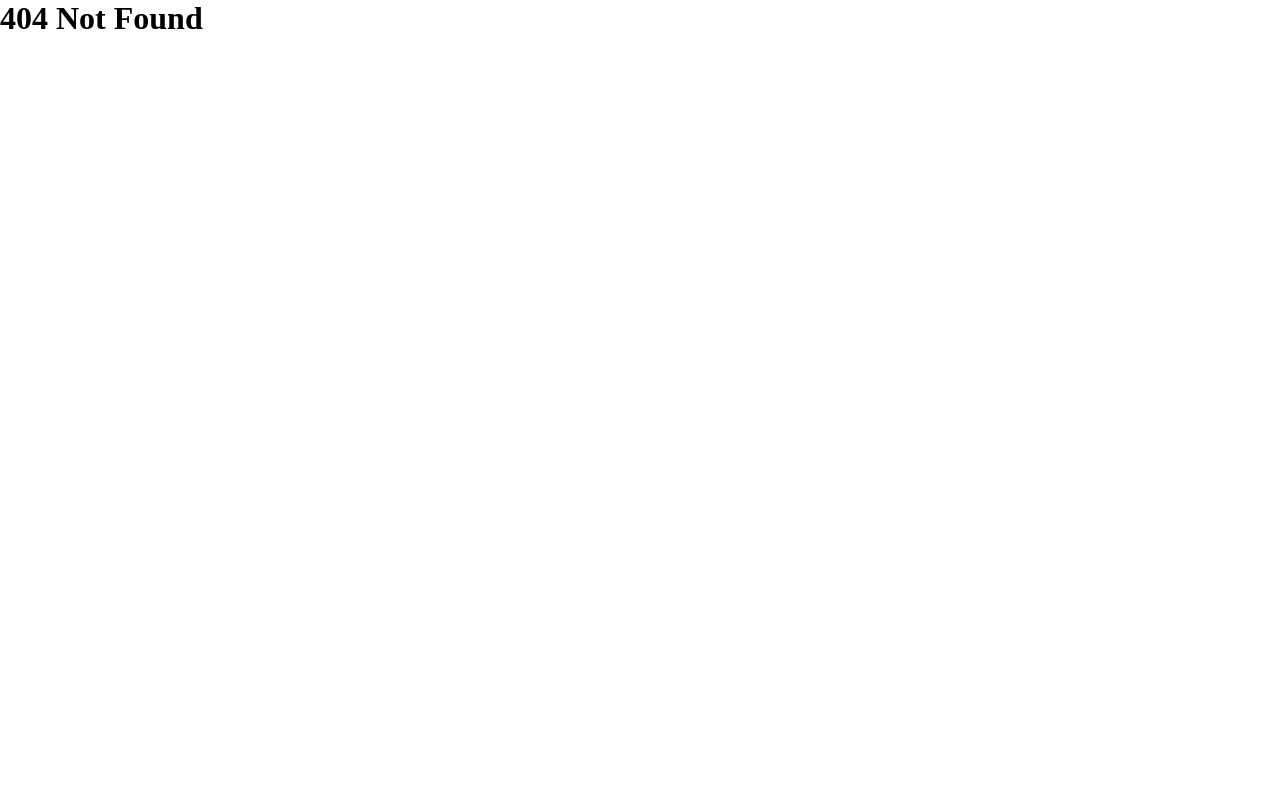
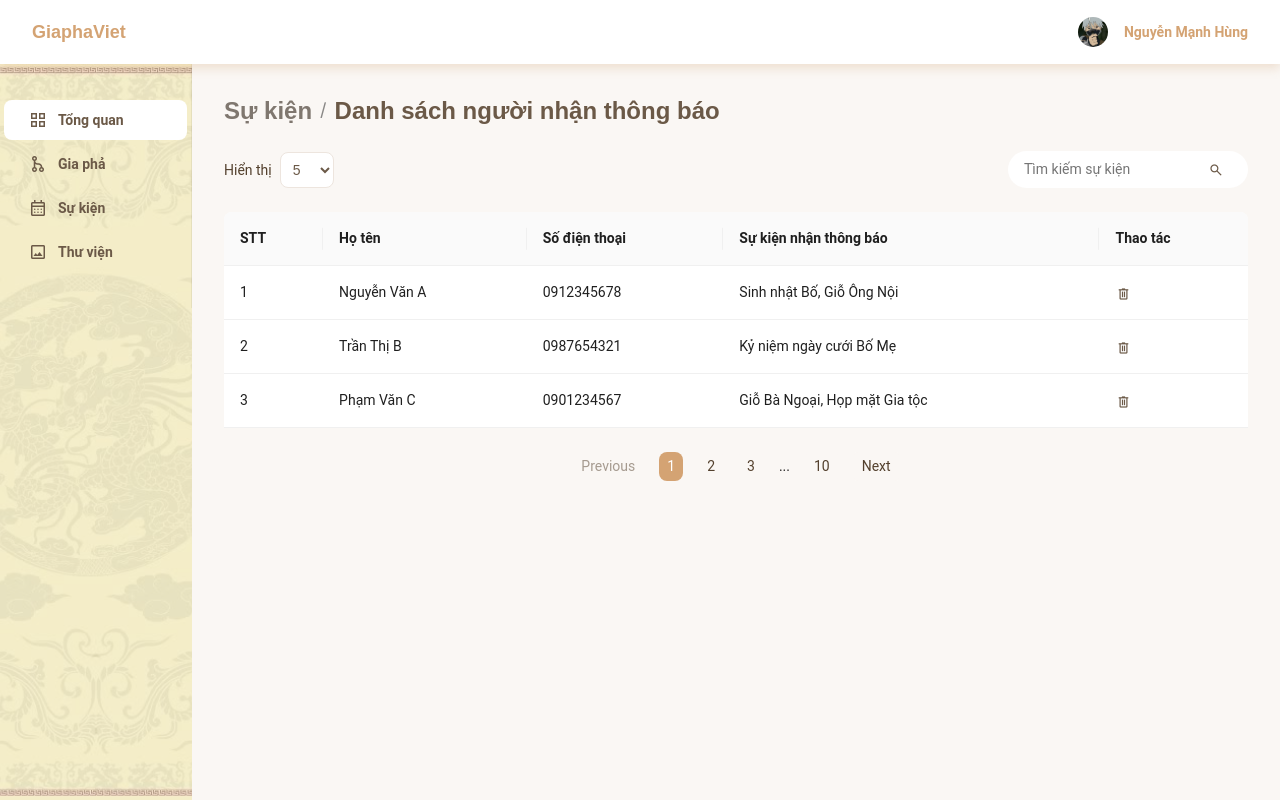
Before and after one commit to hungk4/gia_pha, a React (Create React App) app: page /admin/danh-sach-nguoi-nhan-thong-bao in a window 1280 px wide. Before the commit this address had no page. Built offline with nearby package versions, Linux system fonts and the light colour scheme.

Commit message:
danh sach nguoi nhan thong bao

```diff
--- a/src/App.tsx
+++ b/src/App.tsx
@@ -15,6 +15,7 @@ import AdminSukien from "./views/admin/pages/Su-kien/AdminSukien";
 import AdminLayout from "./views/admin/partials/AdminLayout";
 import AdminLogin from "./views/admin/pages/Login/AdminLogin";
 import AdminEventList from "./views/admin/pages/Su-kien/AdminEventList";
+import AdminEventUser from "./views/admin/pages/Su-kien/AdminEventUser";
 
 function App() {
   return (
@@ -39,6 +40,7 @@ function App() {
           <Route path="thu-vien" element={<AdminThuvien />} />
           <Route path="su-kien" element={<AdminSukien />} />
           <Route path="danh-sach-su-kien" element={<AdminEventList />} />
+          <Route path="danh-sach-nguoi-nhan-thong-bao" element={<AdminEventUser/>} />
         </Route>
 
         <Route path="*" element={<h1>404 Not Found</h1>}></Route>
--- /dev/null
+++ b/src/views/admin/pages/Su-kien/AdminEventUser.css
@@ -0,0 +1,20 @@
+.adminEventUser-container .tool {
+  display: flex;
+  align-items: center;
+  justify-content: space-between;
+  margin-bottom: 24px;
+}
+
+.adminEventUser-container .tool .tool-left .label-select {
+  margin-right: 8px;
+  color: var(--color-dark-2);
+}
+
+.adminEventUser-container .tool .tool-left .select-options {
+  padding: 8px 8px;
+  border-radius: 8px;
+  border: 1px solid var(--color-light-3);
+  background-color: var(--color-light-1);
+  color: var(--color-dark-3);
+  font-size: 14px;
+}
--- /dev/null
+++ b/src/views/admin/pages/Su-kien/AdminEventUser.tsx
@@ -0,0 +1,146 @@
+import "./AdminEventUser.css";
+
+import { Breadcrumb, Space, Table } from "antd";
+import Search from "../../../../components/Search/Search";
+import Column from "antd/es/table/Column";
+
+interface DataType {
+  key: React.Key;
+  stt: number;
+  hoten: string;
+  sdt: string;
+  events: string[];
+}
+
+const data: DataType[] = [
+  {
+    key: "1",
+    stt: 1,
+    hoten: "Nguyễn Văn A",
+    sdt: "0912345678",
+    events: ["Sinh nhật Bố", "Giỗ Ông Nội"],
+  },
+  {
+    key: "2",
+    stt: 2,
+    hoten: "Trần Thị B",
+    sdt: "0987654321",
+    events: ["Kỷ niệm ngày cưới Bố Mẹ"],
+  },
+  {
+    key: "3",
+    stt: 3,
+    hoten: "Phạm Văn C",
+    sdt: "0901234567",
+    events: ["Giỗ Bà Ngoại", "Họp mặt Gia tộc"],
+  },
+];
+
+function AdminEventUser() {
+  return (
+    <div className="adminEventUser-container">
+      <Breadcrumb
+        style={{ fontSize: "18px" }}
+        items={[
+          {
+            title: (
+              <a
+                className="h3"
+                href="/admin/su-kien"
+                style={{ color: "var(--color-gray)" }}
+              >
+                Sự kiện
+              </a>
+            ),
+          },
+          {
+            title: (
+              <div className="h3" style={{ color: "var(--color-dark-3)" }}>
+                Danh sách người nhận thông báo
+              </div>
+            ),
+          },
+        ]}
+      />
+
+      <div style={{ marginTop: 24 }}>
+        <div className="tool">
+          <div className="tool-left">
+            <label htmlFor="select-options" className="label-select p2-r">
+              Hiển thị
+            </label>
+            <select
+              id="select-options"
+              className="select-options"
+              name="select-options"
+              value="5"
+            >
+              <option value="5">5</option>
+              <option value="10">10</option>
+              <option value="15">15</option>
+            </select>
+          </div>
+          <div className="tool-right">
+            <Search placeholder="Tìm kiếm sự kiện" />
+          </div>
+        </div>
+
+        <Table<DataType> dataSource={data} rowKey="key" pagination={false}>
+          <Column
+            title="STT"
+            dataIndex="stt"
+            key="stt"
+            onHeaderCell={() => ({ className: "p2-b" })}
+            onCell={() => ({ className: "p2-r" })}
+          />
+          <Column
+            title="Họ tên"
+            dataIndex="hoten"
+            key="hoten"
+            onHeaderCell={() => ({ className: "p2-b" })}
+            onCell={() => ({ className: "p2-r" })}
+          />
+          <Column
+            title="Số điện thoại"
+            dataIndex="sdt"
+            key="sdt"
+            onHeaderCell={() => ({ className: "p2-b" })}
+            onCell={() => ({ className: "p2-r" })}
+          />
+          <Column
+            title="Sự kiện nhận thông báo"
+            dataIndex="events"
+            key="events"
+            render={(events: string[]) => events.join(", ")}
+            onHeaderCell={() => ({ className: "p2-b" })}
+            onCell={() => ({ className: "p2-r" })}
+          />
+          <Column
+            title="Thao tác"
+            key="action"
+            onHeaderCell={() => ({ className: "p2-b" })}
+            onCell={() => ({ className: "p2-r" })}
+            render={(_: any, record: DataType) => (
+              <Space size="middle">
+                <span className="material-symbols-outlined">delete</span>
+              </Space>
+            )}
+          />
+        </Table>
+
+
+        <div className="pagination">
+          <button className="p2-r inactive">Previous</button>
+          <button className="p2-r active">1</button>
+          <button className="p2-r">2</button>
+          <button className="p2-r">3</button>
+          <span className="p2-r">...</span>
+          <button className="p2-r">10</button>
+          <button className="p2-r">Next</button>
+        </div>
+      </div>
+    </div>
+  );
+}
+
+export default AdminEventUser;
--- a/src/views/admin/pages/Su-kien/AdminSukien.tsx
+++ b/src/views/admin/pages/Su-kien/AdminSukien.tsx
@@ -20,7 +20,9 @@ function AdminSukien() {
             ></Button>
           </div>
           <div className="user-info-list">
-            <Button text="Danh sách người nhận thông báo"></Button>
+            <Button text="Danh sách người nhận thông báo" onClick={() => {{
+              navigate("/admin/danh-sach-nguoi-nhan-thong-bao");
+            }}}></Button>
           </div>
         </div>
 
```
